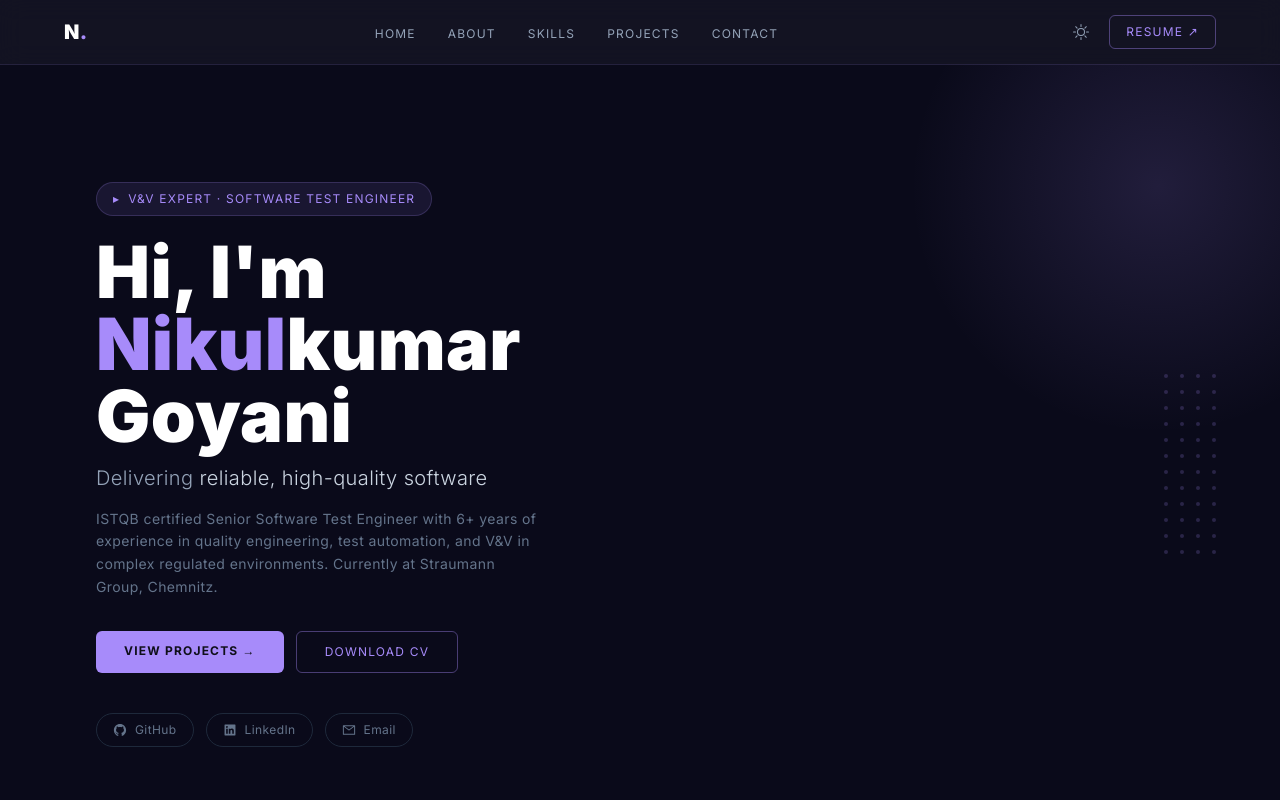
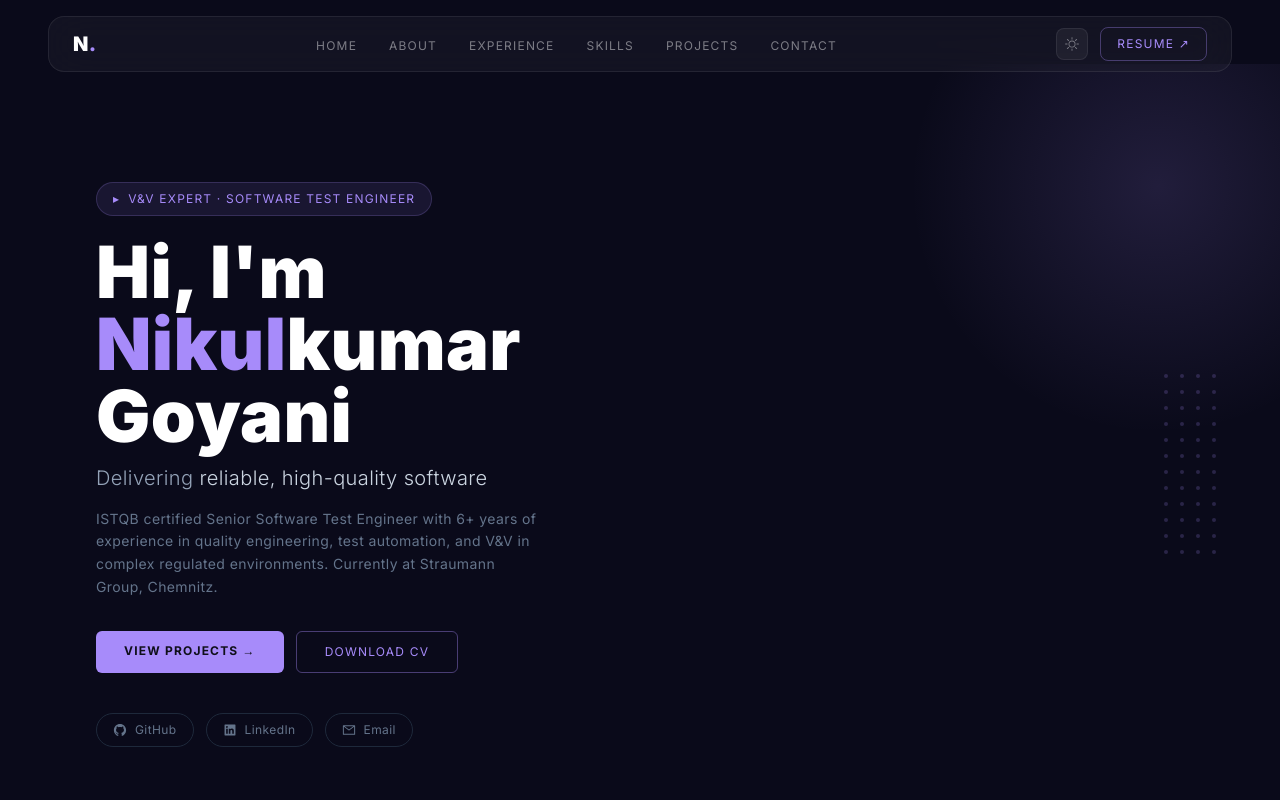
Before and after one commit to NikulGoyani369/portfolio-nextjs, a Next.js app: page / in a window 1280 px wide. Shown: the top 800 px of the page. Built offline with nearby package versions, Linux system fonts and the light colour scheme.

Commit message:
feat: floating pill glassmorphism navbar with Experience link

```diff
--- a/components/Navbar.tsx
+++ b/components/Navbar.tsx
@@ -9,6 +9,7 @@ import { BsSun, BsMoon } from 'react-icons/bs';
 const navLinks = [
   { label: 'Home', href: '#' },
   { label: 'About', href: '#about' },
+  { label: 'Experience', href: '#experience' },
   { label: 'Skills', href: '#skills' },
   { label: 'Projects', href: '#projects' },
   { label: 'Contact', href: '#contact' },
@@ -25,16 +26,20 @@ const Navbar = () => {
 
   return (
     <motion.nav
-      className="fixed w-full z-[100] border-b border-violet-400/[0.12]"
-      style={{
-        background: 'var(--navbar-bg)',
-        backdropFilter: 'blur(12px)',
-      }}
+      className="fixed w-full z-[100] px-6 lg:px-12 pt-4"
       initial={{ y: -20, opacity: 0 }}
       animate={{ y: 0, opacity: 1 }}
       transition={{ duration: 0.5 }}
     >
-      <div className="flex items-center justify-between px-6 lg:px-16 h-16">
+      <div
+        className="flex items-center justify-between px-6 h-14 rounded-2xl border"
+        style={{
+          background: 'rgba(255,255,255,0.04)',
+          backdropFilter: 'blur(20px)',
+          WebkitBackdropFilter: 'blur(20px)',
+          borderColor: 'rgba(255,255,255,0.08)',
+        }}
+      >
         <a href="#" className="text-xl font-black text-slate-900 dark:text-white">
           N<span className="text-violet-400">.</span>
         </a>
@@ -42,10 +47,8 @@ const Navbar = () => {
         <ul className="hidden md:flex items-center gap-8">
           {navLinks.map((link) => (
             <li key={link.label}>
-              <a
-                href={link.href}
-                className="text-xs uppercase tracking-widest text-slate-500 dark:text-slate-400 hover:text-violet-400 transition-colors"
-              >
+              <a href={link.href}
+                className="text-xs uppercase tracking-widest transition-colors text-white/45 hover:text-violet-400">
                 {link.label}
               </a>
             </li>
@@ -54,39 +57,27 @@ const Navbar = () => {
 
         <div className="hidden md:flex items-center gap-3">
           {mounted && (
-            <button
-              onClick={toggleTheme}
-              aria-label="Toggle theme"
-              className="text-slate-500 dark:text-slate-400 hover:text-violet-400 transition-colors p-2 rounded-md hover:bg-violet-400/10"
-            >
-              {theme === 'dark' ? <BsSun size={16} /> : <BsMoon size={16} />}
+            <button onClick={toggleTheme} aria-label="Toggle theme"
+              className="w-8 h-8 flex items-center justify-center rounded-lg border transition-colors text-white/40 hover:text-violet-400"
+              style={{ background: 'rgba(255,255,255,0.05)', borderColor: 'rgba(255,255,255,0.08)' }}>
+              {theme === 'dark' ? <BsSun size={14} /> : <BsMoon size={14} />}
             </button>
           )}
-          <a
-            href="/resume.pdf"
-            target="_blank"
-            rel="noopener noreferrer"
-            className="text-xs uppercase tracking-widest text-violet-400 border border-violet-400/40 px-4 py-2 rounded-md hover:bg-violet-400/10 transition-colors"
-          >
+          <a href="/resume.pdf" target="_blank" rel="noopener noreferrer"
+            className="text-xs uppercase tracking-widest text-violet-400 px-4 py-2 rounded-lg transition-colors hover:bg-violet-400/10"
+            style={{ border: '1px solid rgba(167,139,250,0.35)' }}>
             Resume ↗
           </a>
         </div>
 
         <div className="flex items-center gap-2 md:hidden">
           {mounted && (
-            <button
-              onClick={toggleTheme}
-              aria-label="Toggle theme"
-              className="text-slate-500 dark:text-slate-400 hover:text-violet-400 transition-colors p-1.5 rounded-md"
-            >
+            <button onClick={toggleTheme} aria-label="Toggle theme"
+              className="p-1.5 rounded-md transition-colors text-white/40 hover:text-violet-400">
               {theme === 'dark' ? <BsSun size={16} /> : <BsMoon size={16} />}
             </button>
           )}
-          <button
-            className="text-slate-500 dark:text-slate-400 hover:text-violet-400"
-            onClick={() => setOpen(true)}
-            aria-label="Open menu"
-          >
+          <button className="text-white/40 hover:text-violet-400" onClick={() => setOpen(true)} aria-label="Open menu">
             <AiOutlineMenu size={24} />
           </button>
         </div>
@@ -95,56 +86,38 @@ const Navbar = () => {
       <AnimatePresence>
         {open && (
           <>
-            <motion.div
-              className="fixed inset-0 bg-black/70 z-[150]"
-              initial={{ opacity: 0 }}
-              animate={{ opacity: 1 }}
-              exit={{ opacity: 0 }}
-              onClick={() => setOpen(false)}
-            />
+            <motion.div className="fixed inset-0 bg-black/70 z-[150]"
+              initial={{ opacity: 0 }} animate={{ opacity: 1 }} exit={{ opacity: 0 }}
+              onClick={() => setOpen(false)} />
             <motion.div
               className="fixed top-0 left-0 w-[75%] sm:w-[60%] h-screen z-[200] p-10 flex flex-col"
-              style={{
-                background: 'var(--sidebar-bg)',
-                borderRight: '1px solid rgba(167,139,250,0.15)',
-              }}
-              initial={{ x: '-100%' }}
-              animate={{ x: 0 }}
-              exit={{ x: '-100%' }}
+              style={{ background: 'var(--sidebar-bg)', borderRight: '1px solid rgba(167,139,250,0.15)' }}
+              initial={{ x: '-100%' }} animate={{ x: 0 }} exit={{ x: '-100%' }}
               transition={{ type: 'tween', duration: 0.3 }}
             >
               <div className="flex justify-between items-center mb-12">
                 <span className="text-xl font-black text-slate-900 dark:text-white">
                   N<span className="text-violet-400">.</span>
                 </span>
-                <button
-                  onClick={() => setOpen(false)}
-                  className="text-slate-500 dark:text-slate-400 hover:text-violet-400"
-                  aria-label="Close menu"
-                >
+                <button onClick={() => setOpen(false)} aria-label="Close menu"
+                  className="text-white/40 hover:text-violet-400 transition-colors">
                   <AiOutlineClose size={24} />
                 </button>
               </div>
               <ul className="flex flex-col gap-8">
                 {navLinks.map((link) => (
                   <li key={link.label}>
-                    <a
-                      href={link.href}
+                    <a href={link.href}
                       className="text-lg uppercase tracking-widest text-slate-600 dark:text-slate-300 hover:text-violet-400 transition-colors"
-                      onClick={() => setOpen(false)}
-                    >
+                      onClick={() => setOpen(false)}>
                       {link.label}
                     </a>
                   </li>
                 ))}
               </ul>
-              <a
-                href="/resume.pdf"
-                target="_blank"
-                rel="noopener noreferrer"
+              <a href="/resume.pdf" target="_blank" rel="noopener noreferrer"
                 onClick={() => setOpen(false)}
-                className="mt-auto text-xs uppercase tracking-widest text-violet-400 border border-violet-400/40 px-4 py-3 rounded-md text-center hover:bg-violet-400/10 transition-colors"
-              >
+                className="mt-auto text-xs uppercase tracking-widest text-violet-400 border border-violet-400/40 px-4 py-3 rounded-md text-center hover:bg-violet-400/10 transition-colors">
                 Resume ↗
               </a>
             </motion.div>
```
